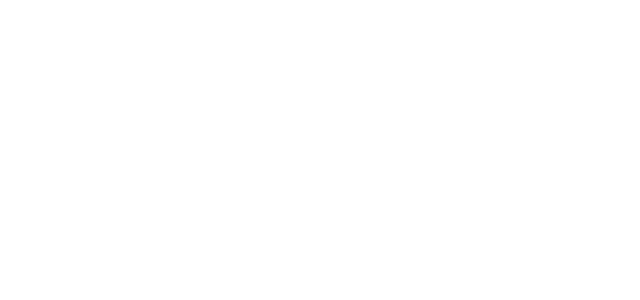
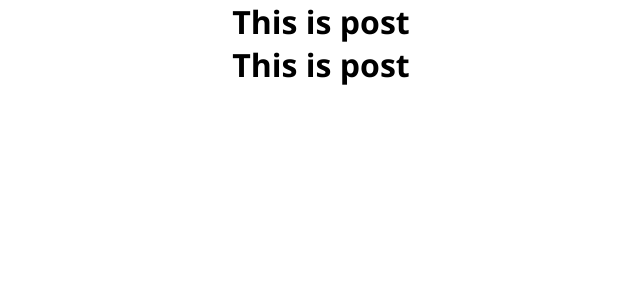
Before and after one commit to AnatolSalau/React_js_full_course, a JavaScript app in the folder lesson_21_json_placeholder/: page / in a window 1280 px wide. Shown: the top 300 px of the page, without its empty margins (319-959 px from the left). Built offline with nearby package versions, Linux system fonts and the light colour scheme; the HTML template or start-up script is replaced by a standard one.

Commit message:
lesson_21_json_placeholder

```diff
--- a/lesson_21_json_placeholder/src/App.js
+++ b/lesson_21_json_placeholder/src/App.js
@@ -1,9 +1,10 @@
 import './App.css';
+import Posts from "./components/Posts";
 
 function App() {
   return (
     <div className="App">
-
+      <Posts />
     </div>
   );
 }
--- a/lesson_21_json_placeholder/src/components/Posts.js
+++ b/lesson_21_json_placeholder/src/components/Posts.js
@@ -2,9 +2,10 @@ import Post from "./Post";
 
 function Posts() {
     return (
-        <h1>
-
-        </h1>
+        <div>
+            <Post />
+            <Post />
+        </div>
     );
 }
 
```
